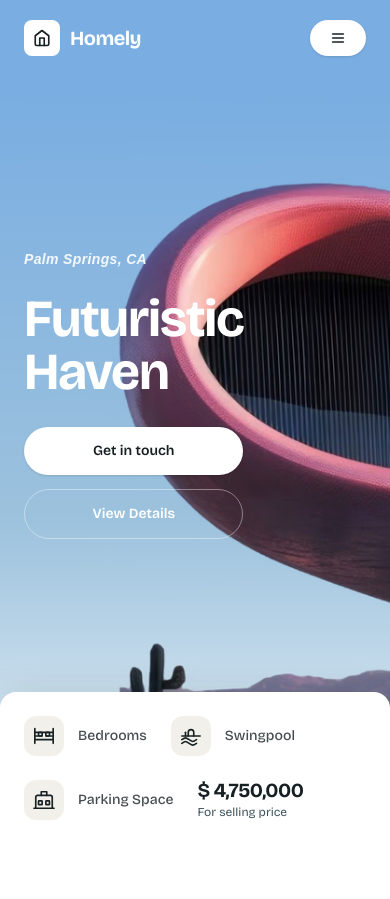
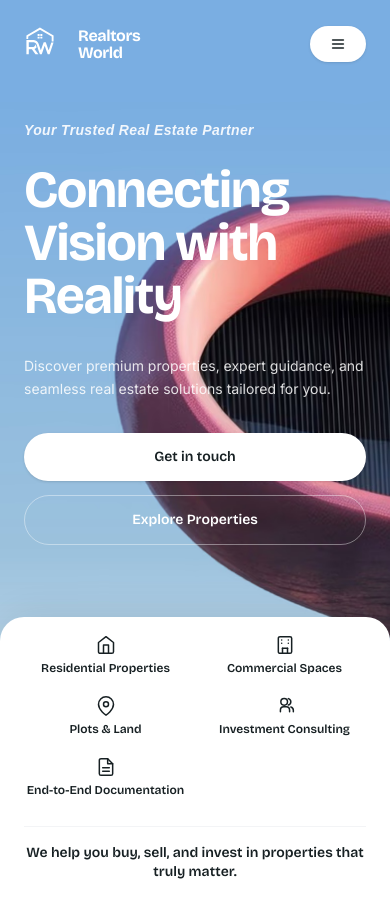
Before and after one commit to RAj2027/landingPage, a Next.js app: page / in a window 390 px wide. Before the commit the page ends 844 px from the top, so only its background shows below. Built offline with nearby package versions, Linux system fonts and the light colour scheme; a web font is replaced by a local one.

Commit message:
feat: implement hero section with responsive navbar, custom logo, and property card components

```diff
--- a/components/hero/Hero.tsx
+++ b/components/hero/Hero.tsx
@@ -5,31 +5,38 @@ import PropertyCard from "../property/PropertyCard";
 const Hero: React.FC = () => {
   return (
     <section
-      className="relative w-full min-h-screen flex flex-col bg-cover bg-center bg-no-repeat"
+      className="relative w-full min-h-screen flex flex-col justify-between bg-cover bg-center bg-no-repeat overflow-hidden"
       style={{ backgroundImage: "url('/heroBg.avif')" }}
     >
       {/* ─── Floating Navbar ─── */}
       <Navbar />
 
       {/* ─── Hero Content Area ─── */}
-      <div className="flex-1 flex flex-col justify-between pt-24 sm:pt-28 md:pt-32">
+      <div className="relative flex-1 flex flex-col justify-between pt-24 sm:pt-28 md:pt-32">
         {/* ─── Left Content Block ─── */}
         <div className="mx-auto w-full max-w-[1400px] px-6 lg:px-10 flex-1 flex items-center">
-          <div className="flex flex-col items-start gap-6 sm:gap-8 max-w-2xl py-12 sm:py-16 md:py-0">
-            {/* Location Label */}
+          <div className="flex flex-col items-start gap-6 sm:gap-8 max-w-2xl py-12 sm:py-16 md:py-0 -translate-y-6 sm:-translate-y-8 md:-translate-y-12 transition-transform duration-200">
+            {/* Location Label (Eyebrow text) */}
             <p className="font-accent text-sm sm:text-base font-semibold italic text-white/90 tracking-wide">
-              Palm Springs, CA
+              Your Trusted Real Estate Partner
             </p>
 
             {/* Large Hero Heading */}
             <h1 className="font-display text-[52px] sm:text-[64px] md:text-[72px] lg:text-[88px] font-bold text-white leading-[1.02] tracking-tight">
-              Futuristic
+              Connecting
               <br />
-              Haven
+              Vision with
+              <br />
+              Reality
             </h1>
 
+            {/* Supporting Description Paragraph */}
+            <p className="font-body text-sm sm:text-base md:text-lg leading-relaxed text-white/85 max-w-lg mt-2">
+              Discover premium properties, expert guidance, and seamless real estate solutions tailored for you.
+            </p>
+
             {/* CTA Button Group */}
-            <div className="flex flex-col sm:flex-row items-stretch sm:items-center gap-3.5 sm:gap-4 w-full sm:w-auto mt-1">
+            <div className="flex flex-col sm:flex-row items-stretch sm:items-center gap-3.5 sm:gap-4 w-full sm:w-auto mt-2">
               {/* Primary Button — white fill, charcoal text, pill */}
               <a
                 href="#contact"
@@ -43,17 +50,19 @@ const Hero: React.FC = () => {
                 href="#details"
                 className="inline-flex items-center justify-center px-7 py-3.5 bg-transparent border border-white/40 text-white font-sans text-sm font-semibold rounded-full hover:bg-white/10 transition-colors duration-200 select-none"
               >
-                View Details
+                Explore Properties
               </a>
             </div>
           </div>
         </div>
 
         {/* ─── Floating Bottom Property Card ─── */}
-        <div className="relative z-10 w-full">
-          <div className="mx-auto w-full max-w-[1400px] px-0 md:px-6 lg:px-10">
-            <PropertyCard />
-          </div>
+        {/*
+          Aligned to the right edge of the Hero section, flush with the right viewport boundary.
+          Leaves exactly 27vw empty space on the left (w-[73vw]) on desktop/tablet.
+        */}
+        <div className="relative md:absolute md:bottom-0 md:right-0 z-20 w-full md:w-[73vw]">
+          <PropertyCard />
         </div>
       </div>
     </section>
--- a/components/navbar/ContactInfo.tsx
+++ b/components/navbar/ContactInfo.tsx
@@ -5,8 +5,8 @@ const ContactInfo: React.FC = () => {
     <div className="hidden md:flex items-center">
       {/* Phone */}
       <a
-        href="tel:+12124567890"
-        className="flex items-center gap-2.5 font-sans text-sm font-medium text-white/90 hover:text-white transition-colors duration-200"
+        href="tel:+917529015606"
+        className="flex items-center gap-2.5 font-sans text-lg font-medium text-white/90 hover:text-white transition-colors duration-200"
         aria-label="Call us"
       >
         <svg
@@ -22,7 +22,7 @@ const ContactInfo: React.FC = () => {
         >
           <path d="M22 16.92v3a2 2 0 0 1-2.18 2 19.79 19.79 0 0 1-8.63-3.07 19.5 19.5 0 0 1-6-6 19.79 19.79 0 0 1-3.07-8.67A2 2 0 0 1 4.11 2h3a2 2 0 0 1 2 1.72 12.84 12.84 0 0 0 .7 2.81 2 2 0 0 1-.45 2.11L8.09 9.91a16 16 0 0 0 6 6l1.27-1.27a2 2 0 0 1 2.11-.45 12.84 12.84 0 0 0 2.81.7A2 2 0 0 1 22 16.92z" />
         </svg>
-        <span className="tracking-tight">+1-212-456-7890</span>
+        <span className="tracking-tight">+91-75290-15606</span>
       </a>
     </div>
   );
--- a/components/navbar/Logo.tsx
+++ b/components/navbar/Logo.tsx
@@ -4,27 +4,35 @@ const Logo: React.FC = () => {
   return (
     <a
       href="/"
-      className="flex items-center gap-2.5 group focus:outline-none focus-visible:ring-2 focus-visible:ring-mint focus-visible:ring-offset-2 rounded-sm"
-      aria-label="Homelly Home"
+      className="flex items-center gap-3.5 group focus:outline-none focus-visible:ring-2 focus-visible:ring-mint focus-visible:ring-offset-2 rounded-sm"
+      aria-label="Realtors World Home"
     >
-      {/* Logo icon — white background with charcoal house icon */}
-      <div className="w-9 h-9 bg-white rounded-lg flex items-center justify-center shrink-0 group-hover:bg-mint/10 transition-colors duration-200">
-        <svg
-          width="18"
-          height="18"
-          viewBox="0 0 24 24"
-          fill="none"
-          stroke="#172023"
-          strokeWidth="2.2"
-          strokeLinecap="round"
-          strokeLinejoin="round"
-        >
-          <path d="M3 9l9-7 9 7v11a2 2 0 0 1-2 2H5a2 2 0 0 1-2-2z" />
-          <polyline points="9 22 9 12 15 12 15 22" />
-        </svg>
-      </div>
-      <span className="font-display text-xl font-bold tracking-tight text-white">
-        Homely
+      {/*
+        logo.svg embedded inline with a responsive width/height of 6vw.
+        The path is translated down by 36.5px to align its visual center with the geometric center of the viewBox,
+        ensuring perfect vertical centering.
+      */}
+      <svg
+        xmlns="http://www.w3.org/2000/svg"
+        viewBox="0 0 1254 1254"
+        className="text-white transition-colors duration-200 shrink-0"
+        style={{
+          width: "6vw",
+          height: "6vw",
+          minWidth: "48px",
+          minHeight: "48px",
+        }}
+      >
+        <path
+          d="M 626 160 L 847 289 L 982 371 L 981 522 L 933 522 L 932 396 L 627 217 L 322 395 L 320 397 L 319 460 L 272 459 L 272 370 L 625 161 Z M 565 327 L 617 327 L 617 379 L 565 379 L 564 328 Z M 637 327 L 688 327 L 688 379 L 636 379 L 636 328 Z M 604 398 L 617 398 L 617 450 L 564 449 L 564 399 L 603 399 Z M 640 398 L 689 399 L 688 450 L 636 450 L 636 399 L 639 399 Z M 280 485 L 457 486 L 491 492 L 509 498 L 537 513 L 564 538 L 588 575 L 649 752 L 697 614 L 724 546 L 778 546 L 840 720 L 853 751 L 857 744 L 922 549 L 981 549 L 878 856 L 829 857 L 761 666 L 752 642 L 749 639 L 673 856 L 625 857 L 596 778 L 541 613 L 532 593 L 522 579 L 509 566 L 497 558 L 467 548 L 445 545 L 336 545 L 334 547 L 335 671 L 432 671 L 458 666 L 478 655 L 495 637 L 501 620 L 500 596 L 510 607 L 528 644 L 534 665 L 536 683 L 517 702 L 483 721 L 585 857 L 508 857 L 414 729 L 335 729 L 334 857 L 272 857 L 272 486 L 279 486 Z"
+          fill="currentColor"
+          fillRule="evenodd"
+          transform="translate(0, 36.5)"
+        />
+      </svg>
+      <span className="font-display text-base sm:text-[28px] font-bold tracking-tight text-white leading-[1.08] flex flex-col justify-center">
+        <span>Realtors</span>
+        <span>World</span>
       </span>
     </a>
   );
--- a/components/navbar/Navbar.tsx
+++ b/components/navbar/Navbar.tsx
@@ -7,7 +7,11 @@ import Divider from "../ui/Divider";
 const Navbar: React.FC = () => {
   return (
     <header className="fixed top-0 left-0 right-0 z-50 w-full">
-      <nav className="mx-auto flex w-full max-w-[1400px] items-center justify-between px-6 py-5 lg:px-10">
+      {/*
+        Slightly reduced left padding/margin (pl-4 lg:pl-6) so the logo sits closer to the left edge,
+        while maintaining normal right spacing and centering max-width structure.
+      */}
+      <nav className="mx-auto flex w-full max-w-[1400px] items-center justify-between pl-4 pr-6 py-5 lg:pl-6 lg:pr-10">
         {/* Left: Logo */}
         <Logo />
 
--- a/components/property/PropertyCard.tsx
+++ b/components/property/PropertyCard.tsx
@@ -2,83 +2,171 @@ import React from "react";
 
 const PropertyCard: React.FC = () => {
   return (
-    <div className="w-full bg-white rounded-t-2xl md:rounded-2xl shadow-[0_-4px_40px_-8px_rgba(23,32,35,0.12)] px-6 py-6 sm:px-8 sm:py-7 md:px-10 md:py-8">
-      <div className="flex flex-wrap items-center gap-6 sm:gap-8 md:gap-0 md:justify-between">
-        {/* Feature Item 1: Bedrooms */}
-        <div className="flex items-center gap-3.5 md:flex-1 md:justify-center">
-          <div className="w-10 h-10 sm:w-12 sm:h-12 rounded-xl bg-cream/60 flex items-center justify-center shrink-0">
-            <svg width="22" height="22" viewBox="0 0 24 24" fill="none" stroke="#172023" strokeWidth="1.8" strokeLinecap="round" strokeLinejoin="round">
-              <path d="M2 4v16" />
-              <path d="M22 4v16" />
-              <path d="M2 8h20" />
-              <path d="M2 16h20" />
-              <path d="M2 12h8" />
-              <path d="M14 12h8" />
-              <rect x="6" y="8" width="4" height="4" rx="1" />
-              <rect x="14" y="8" width="4" height="4" rx="1" />
-            </svg>
-          </div>
-          <span className="font-sans text-sm font-medium text-charcoal/80">Bedrooms</span>
-        </div>
-
-        {/* Vertical Divider */}
-        <div className="hidden md:block w-px h-10 bg-gray-200/80 shrink-0" aria-hidden="true" />
-
-        {/* Feature Item 2: Swingpool */}
-        <div className="flex items-center gap-3.5 md:flex-1 md:justify-center">
-          <div className="w-10 h-10 sm:w-12 sm:h-12 rounded-xl bg-cream/60 flex items-center justify-center shrink-0">
-            <svg width="22" height="22" viewBox="0 0 24 24" fill="none" stroke="#172023" strokeWidth="1.8" strokeLinecap="round" strokeLinejoin="round">
-              <path d="M2 12h20" />
-              <path d="M2 16c1.5-1 3-2 4-2s2.5 1 4 2 3 2 4 2 2.5-1 4-2" />
-              <path d="M2 20c1.5-1 3-2 4-2s2.5 1 4 2 3 2 4 2 2.5-1 4-2" />
-              <path d="M9 12V8a3 3 0 0 1 6 0v4" />
-              <line x1="6" y1="12" x2="6" y2="8" />
-            </svg>
-          </div>
-          <span className="font-sans text-sm font-medium text-charcoal/80">Swingpool</span>
-        </div>
-
-        {/* Vertical Divider */}
-        <div className="hidden md:block w-px h-10 bg-gray-200/80 shrink-0" aria-hidden="true" />
-
-        {/* Feature Item 3: Parking Space */}
-        <div className="flex items-center gap-3.5 md:flex-1 md:justify-center">
-          <div className="w-10 h-10 sm:w-12 sm:h-12 rounded-xl bg-cream/60 flex items-center justify-center shrink-0">
-            <svg width="22" height="22" viewBox="0 0 24 24" fill="none" stroke="#172023" strokeWidth="1.8" strokeLinecap="round" strokeLinejoin="round">
-              <path d="M3 21V9a2 2 0 0 1 2-2h14a2 2 0 0 1 2 2v12" />
-              <path d="M1 21h22" />
-              <path d="M9 7V3h6v4" />
-              <rect x="6" y="13" width="4" height="4" rx="0.5" />
-              <rect x="14" y="13" width="4" height="4" rx="0.5" />
-            </svg>
-          </div>
-          <span className="font-sans text-sm font-medium text-charcoal/80">Parking Space</span>
-        </div>
-
-        {/* Vertical Divider */}
-        <div className="hidden md:block w-px h-10 bg-gray-200/80 shrink-0" aria-hidden="true" />
-
-        {/* Selling Price */}
-        <div className="flex flex-col md:flex-1 md:items-center">
-          <span className="font-display text-xl sm:text-2xl md:text-[26px] font-bold tracking-tight text-charcoal leading-none">
-            $ 4,750,000
-          </span>
-          <span className="text-xs sm:text-sm text-slate font-sans mt-1">
-            For selling price
+    <div className="w-full bg-white rounded-t-3xl md:rounded-tl-3xl md:rounded-tr-none md:rounded-b-none shadow-[0_-4px_40px_-8px_rgba(23,32,35,0.12)] px-6 py-4.5 sm:px-8 sm:py-5 lg:px-8 lg:py-4.5">
+      {/*
+        Responsive layout:
+        - Mobile & Tablet: Grid of items
+        - Desktop (lg+): Flex row with dividers
+      */}
+      <div className="hidden lg:flex lg:flex-row lg:items-center lg:justify-between lg:gap-4 xl:gap-6">
+        {/* Item 1: Residential Properties */}
+        <div className="flex flex-col items-center justify-center text-center gap-1.5 flex-1">
+          <svg width="20" height="20" viewBox="0 0 24 24" fill="none" stroke="#172023" strokeWidth="1.8" strokeLinecap="round" strokeLinejoin="round" className="text-charcoal shrink-0">
+            <path d="M3 9l9-7 9 7v11a2 2 0 0 1-2 2H5a2 2 0 0 1-2-2z" />
+            <polyline points="9 22 9 12 15 12 15 22" />
+          </svg>
+          <span className="font-sans text-xs font-semibold text-charcoal leading-tight">
+            Residential<br />Properties
           </span>
         </div>
 
-        {/* Vertical Divider */}
-        <div className="hidden lg:block w-px h-10 bg-gray-200/80 shrink-0" aria-hidden="true" />
+        <div className="w-px h-8 bg-gray-200 shrink-0" aria-hidden="true" />
 
-        {/* Made in Framer Badge */}
-        <div className="hidden lg:flex items-center gap-2 px-4 py-2.5 bg-cream/50 rounded-full border border-gray-200/60">
-          <svg width="16" height="16" viewBox="0 0 24 24" fill="#172023">
-            <path d="M4 0h16v8h-8zM4 8h8l8 8H4zM4 16h8v8z" />
+        {/* Item 2: Commercial Spaces */}
+        <div className="flex flex-col items-center justify-center text-center gap-1.5 flex-1">
+          <svg width="20" height="20" viewBox="0 0 24 24" fill="none" stroke="#172023" strokeWidth="1.8" strokeLinecap="round" strokeLinejoin="round" className="text-charcoal shrink-0">
+            <rect x="4" y="2" width="16" height="20" rx="2" ry="2" />
+            <line x1="9" y1="22" x2="9" y2="16" />
+            <line x1="15" y1="22" x2="15" y2="16" />
+            <line x1="9" y1="16" x2="15" y2="16" />
+            <path d="M8 6h.01" />
+            <path d="M16 6h.01" />
+            <path d="M8 10h.01" />
+            <path d="M16 10h.01" />
           </svg>
-          <span className="font-sans text-sm font-semibold text-charcoal tracking-tight">
-            Made in Framer
+          <span className="font-sans text-xs font-semibold text-charcoal leading-tight">
+            Commercial<br />Spaces
           </span>
+        </div>
+
+        <div className="w-px h-8 bg-gray-200 shrink-0" aria-hidden="true" />
+
+        {/* Item 3: Plots & Land */}
+        <div className="flex flex-col items-center justify-center text-center gap-1.5 flex-1">
+          <svg width="20" height="20" viewBox="0 0 24 24" fill="none" stroke="#172023" strokeWidth="1.8" strokeLinecap="round" strokeLinejoin="round" className="text-charcoal shrink-0">
+            <path d="M21 10c0 7-9 13-9 13s-9-6-9-13a9 9 0 0 1 18 0z" />
+            <circle cx="12" cy="10" r="3" />
+          </svg>
+          <span className="font-sans text-xs font-semibold text-charcoal leading-tight">
+            Plots &<br />Land
+          </span>
+        </div>
+
+        <div className="w-px h-8 bg-gray-200 shrink-0" aria-hidden="true" />
+
+        {/* Item 4: Investment Consulting */}
+        <div className="flex flex-col items-center justify-center text-center gap-1.5 flex-1">
+          <svg width="20" height="20" viewBox="0 0 24 24" fill="none" stroke="#172023" strokeWidth="1.8" strokeLinecap="round" strokeLinejoin="round" className="text-charcoal shrink-0">
+            <path d="M17.5 19v-2a4 4 0 0 0-4-4h-3a4 4 0 0 0-4 4v2" />
+            <circle cx="11" cy="7" r="4" />
+            <path d="M22 19v-2a4 4 0 0 0-3-3.87" />
+            <path d="M16 3.13a4 4 0 0 1 0 7.75" />
+          </svg>
+          <span className="font-sans text-xs font-semibold text-charcoal leading-tight">
+            Investment<br />Consulting
+          </span>
+        </div>
+
+        <div className="w-px h-8 bg-gray-200 shrink-0" aria-hidden="true" />
+
+        {/* Item 5: End-to-End Documentation */}
+        <div className="flex flex-col items-center justify-center text-center gap-1.5 flex-1">
+          <svg width="20" height="20" viewBox="0 0 24 24" fill="none" stroke="#172023" strokeWidth="1.8" strokeLinecap="round" strokeLinejoin="round" className="text-charcoal shrink-0">
+            <path d="M14 2H6a2 2 0 0 0-2 2v16a2 2 0 0 0 2 2h12a2 2 0 0 0 2-2V8z" />
+            <polyline points="14 2 14 8 20 8" />
+            <line x1="16" y1="13" x2="8" y2="13" />
+            <line x1="16" y1="17" x2="8" y2="17" />
+          </svg>
+          <span className="font-sans text-xs font-semibold text-charcoal leading-tight">
+            End-to-End<br />Documentation
+          </span>
+        </div>
+
+        {/*
+          Vertical divider is deliberately omitted here before the final right-side text block
+          to match the visual separation specifications.
+        */}
+
+        {/* Right Section — We help you buy... */}
+        <div className="flex-1 max-w-[200px] xl:max-w-[240px] text-right pl-4">
+          <p className="font-sans text-xs xl:text-sm font-semibold text-charcoal leading-snug">
+            We help you buy, sell, and invest in properties that truly matter.
+          </p>
+        </div>
+      </div>
+
+      {/* Grid view for Mobile / Tablet (lg:hidden) */}
+      <div className="lg:hidden grid grid-cols-2 md:grid-cols-3 gap-y-5 gap-x-4">
+        {/* Item 1 */}
+        <div className="flex flex-col items-center justify-center text-center gap-1.5">
+          <svg width="20" height="20" viewBox="0 0 24 24" fill="none" stroke="#172023" strokeWidth="1.8" strokeLinecap="round" strokeLinejoin="round" className="text-charcoal shrink-0">
+            <path d="M3 9l9-7 9 7v11a2 2 0 0 1-2 2H5a2 2 0 0 1-2-2z" />
+            <polyline points="9 22 9 12 15 12 15 22" />
+          </svg>
+          <span className="font-sans text-xs font-semibold text-charcoal leading-tight">
+            Residential Properties
+          </span>
+        </div>
+
+        {/* Item 2 */}
+        <div className="flex flex-col items-center justify-center text-center gap-1.5">
+          <svg width="20" height="20" viewBox="0 0 24 24" fill="none" stroke="#172023" strokeWidth="1.8" strokeLinecap="round" strokeLinejoin="round" className="text-charcoal shrink-0">
+            <rect x="4" y="2" width="16" height="20" rx="2" ry="2" />
+            <line x1="9" y1="22" x2="9" y2="16" />
+            <line x1="15" y1="22" x2="15" y2="16" />
+            <line x1="9" y1="16" x2="15" y2="16" />
+            <path d="M8 6h.01" />
+            <path d="M16 6h.01" />
+            <path d="M8 10h.01" />
+            <path d="M16 10h.01" />
+          </svg>
+          <span className="font-sans text-xs font-semibold text-charcoal leading-tight">
+            Commercial Spaces
+          </span>
+        </div>
+
+        {/* Item 3 */}
+        <div className="flex flex-col items-center justify-center text-center gap-1.5">
+          <svg width="20" height="20" viewBox="0 0 24 24" fill="none" stroke="#172023" strokeWidth="1.8" strokeLinecap="round" strokeLinejoin="round" className="text-charcoal shrink-0">
+            <path d="M21 10c0 7-9 13-9 13s-9-6-9-13a9 9 0 0 1 18 0z" />
+            <circle cx="12" cy="10" r="3" />
+          </svg>
+          <span className="font-sans text-xs font-semibold text-charcoal leading-tight">
+            Plots & Land
+          </span>
+        </div>
+
+        {/* Item 4 */}
+        <div className="flex flex-col items-center justify-center text-center gap-1.5">
+          <svg width="20" height="20" viewBox="0 0 24 24" fill="none" stroke="#172023" strokeWidth="1.8" strokeLinecap="round" strokeLinejoin="round" className="text-charcoal shrink-0">
+            <path d="M17.5 19v-2a4 4 0 0 0-4-4h-3a4 4 0 0 0-4 4v2" />
+            <circle cx="11" cy="7" r="4" />
+            <path d="M22 19v-2a4 4 0 0 0-3-3.87" />
+            <path d="M16 3.13a4 4 0 0 1 0 7.75" />
+          </svg>
+          <span className="font-sans text-xs font-semibold text-charcoal leading-tight">
+            Investment Consulting
+          </span>
+        </div>
+
+        {/* Item 5 */}
+        <div className="flex flex-col items-center justify-center text-center gap-1.5">
+          <svg width="20" height="20" viewBox="0 0 24 24" fill="none" stroke="#172023" strokeWidth="1.8" strokeLinecap="round" strokeLinejoin="round" className="text-charcoal shrink-0">
+            <path d="M14 2H6a2 2 0 0 0-2 2v16a2 2 0 0 0 2 2h12a2 2 0 0 0 2-2V8z" />
+            <polyline points="14 2 14 8 20 8" />
+            <line x1="16" y1="13" x2="8" y2="13" />
+            <line x1="16" y1="17" x2="8" y2="17" />
+          </svg>
+          <span className="font-sans text-xs font-semibold text-charcoal leading-tight">
+            End-to-End Documentation
+          </span>
+        </div>
+
+        {/* Right Section (Full Width / Spans Grid on mobile) */}
+        <div className="col-span-2 md:col-span-3 border-t border-gray-100 pt-4 mt-2 text-center md:text-right">
+          <p className="font-sans text-sm font-semibold text-charcoal leading-snug">
+            We help you buy, sell, and invest in properties that truly matter.
+          </p>
         </div>
       </div>
     </div>
```
Also changed, not shown: public/logo.svg (added).
